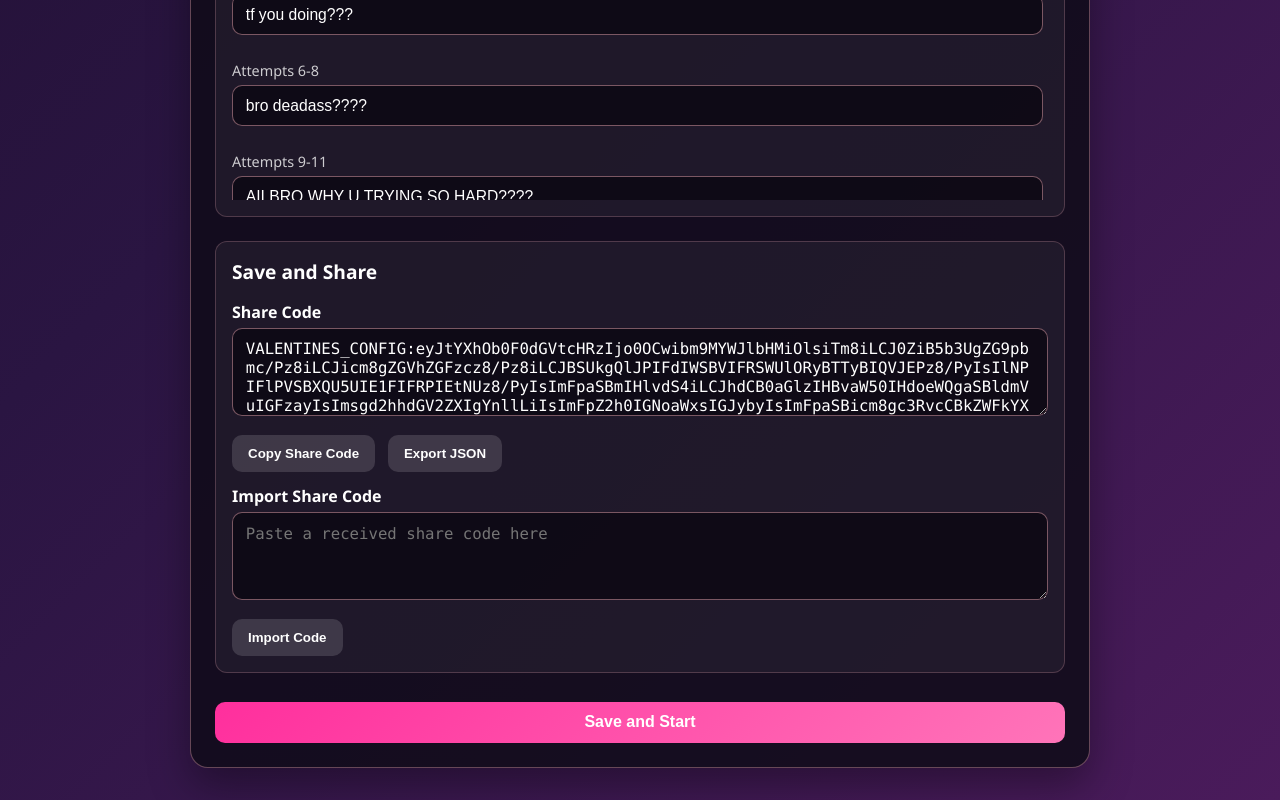
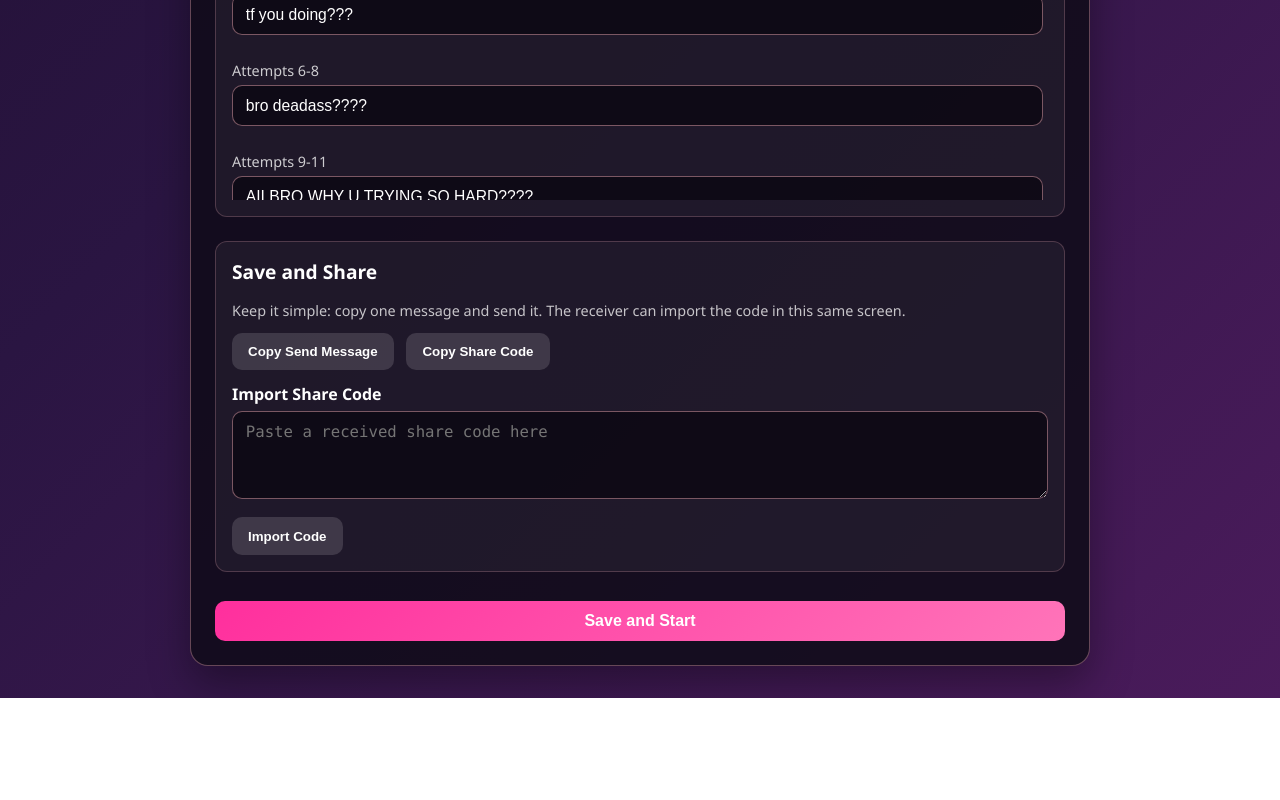
Before and after one commit to castrox2/Valentines, a React (Create React App) app: page / in a window 1280 px wide. Shown: the part 954-1754 px from the top of the page. After the commit the page ends 1652 px from the top, so only its background shows below. Built offline with nearby package versions, Linux system fonts and the light colour scheme.

Commit message:
PATCH 1.1.1
Added "Re-Open customization" button to allow users to re customize some text

Simplified send UX

Deleted old and unused .exes

```diff
--- a/src/App.tsx
+++ b/src/App.tsx
@@ -31,6 +31,10 @@ const App: React.FC = () => {
     setPage('success');
   };
 
+  const handleOpenCustomization = () => {
+    setPage('setup');
+  };
+
   return (
     <div className="app">
       {page === 'setup' && (
@@ -43,6 +47,7 @@ const App: React.FC = () => {
       {page === 'valentine' && (
         <ValentinePage
           onYes={handleYes}
+          onOpenCustomization={handleOpenCustomization}
           maxNoAttempts={config.maxNoAttempts}
           noLabels={config.noLabels}
         />
--- a/src/pages/SetupPage.css
+++ b/src/pages/SetupPage.css
@@ -53,6 +53,11 @@
   margin-top: 0.45rem;
   color: rgba(255, 255, 255, 0.75);
   font-size: 0.9rem;
+}
+
+.setup-send-hint {
+  margin-top: 0;
+  margin-bottom: 0.85rem;
 }
 
 .setup-input,
--- a/src/pages/SetupPage.tsx
+++ b/src/pages/SetupPage.tsx
@@ -23,6 +23,28 @@ type SetupStatus = {
   message: string;
 };
 
+async function copyToClipboard(text: string): Promise<boolean> {
+  try {
+    if (navigator.clipboard?.writeText) {
+      await navigator.clipboard.writeText(text);
+      return true;
+    }
+
+    const temporaryField = document.createElement('textarea');
+    temporaryField.value = text;
+    temporaryField.style.position = 'fixed';
+    temporaryField.style.left = '-9999px';
+    document.body.appendChild(temporaryField);
+    temporaryField.focus();
+    temporaryField.select();
+    const copied = document.execCommand('copy');
+    document.body.removeChild(temporaryField);
+    return copied;
+  } catch {
+    return false;
+  }
+}
+
 function getAttemptRangeLabel(index: number, maxNoAttempts: number): string {
   const start = index * NO_LABEL_STEP;
   const end = Math.min(start + (NO_LABEL_STEP - 1), maxNoAttempts);
@@ -41,6 +63,16 @@ const SetupPage: React.FC<SetupPageProps> = ({ initialConfig, isFirstLaunch, onS
   }, [initialConfig]);
 
   const shareCode = useMemo(() => createShareCode(draftConfig), [draftConfig]);
+  const sendMessage = useMemo(
+    () =>
+      [
+        'Use this Valentine setup code:',
+        shareCode,
+        '',
+        'Open the app, click "Re-open Customization", paste the code, and click "Import Code".',
+      ].join('\n'),
+    [shareCode]
+  );
 
   const noLabelRows = useMemo(
     () =>
@@ -73,46 +105,21 @@ const SetupPage: React.FC<SetupPageProps> = ({ initialConfig, isFirstLaunch, onS
   };
 
   const handleCopyShareCode = async () => {
-    try {
-      if (navigator.clipboard?.writeText) {
-        await navigator.clipboard.writeText(shareCode);
-        setStatus({ type: 'success', message: 'Share code copied to clipboard.' });
-        return;
-      }
-
-      const temporaryField = document.createElement('textarea');
-      temporaryField.value = shareCode;
-      temporaryField.style.position = 'fixed';
-      temporaryField.style.left = '-9999px';
-      document.body.appendChild(temporaryField);
-      temporaryField.focus();
-      temporaryField.select();
-      const copied = document.execCommand('copy');
-      document.body.removeChild(temporaryField);
-
-      if (copied) {
-        setStatus({ type: 'success', message: 'Share code copied to clipboard.' });
-      } else {
-        setStatus({ type: 'error', message: 'Clipboard copy failed. Copy from the box manually.' });
-      }
-    } catch {
+    const copied = await copyToClipboard(shareCode);
+    if (copied) {
+      setStatus({ type: 'success', message: 'Share code copied to clipboard.' });
+    } else {
       setStatus({ type: 'error', message: 'Clipboard copy failed. Copy from the box manually.' });
     }
   };
 
-  const handleExportJson = () => {
-    const normalized = normalizeConfig(draftConfig);
-    const jsonText = JSON.stringify(normalized, null, 2);
-    const blob = new Blob([jsonText], { type: 'application/json;charset=utf-8' });
-    const url = window.URL.createObjectURL(blob);
-    const link = document.createElement('a');
-    link.href = url;
-    link.download = 'valentines-config.json';
-    document.body.appendChild(link);
-    link.click();
-    document.body.removeChild(link);
-    window.URL.revokeObjectURL(url);
-    setStatus({ type: 'success', message: 'Configuration exported as JSON.' });
+  const handleCopySendMessage = async () => {
+    const copied = await copyToClipboard(sendMessage);
+    if (copied) {
+      setStatus({ type: 'success', message: 'Ready-to-send message copied to clipboard.' });
+    } else {
+      setStatus({ type: 'error', message: 'Clipboard copy failed. Try copying the share code only.' });
+    }
   };
 
   const handleImportShareCode = () => {
@@ -226,17 +233,16 @@ const SetupPage: React.FC<SetupPageProps> = ({ initialConfig, isFirstLaunch, onS
 
         <section className="setup-section">
           <h2 className="setup-section-title">Save and Share</h2>
-          <label className="setup-label" htmlFor="shareCode">
-            Share Code
-          </label>
-          <textarea id="shareCode" className="setup-textarea setup-mono" readOnly value={shareCode} />
-
+          <p className="setup-hint setup-send-hint">
+            Keep it simple: copy one message and send it. The receiver can import the code in this same
+            screen.
+          </p>
           <div className="setup-actions">
+            <button className="setup-button" type="button" onClick={handleCopySendMessage}>
+              Copy Send Message
+            </button>
             <button className="setup-button" type="button" onClick={handleCopyShareCode}>
               Copy Share Code
-            </button>
-            <button className="setup-button" type="button" onClick={handleExportJson}>
-              Export JSON
             </button>
           </div>
 
--- a/src/pages/ValentinePage.css
+++ b/src/pages/ValentinePage.css
@@ -7,6 +7,25 @@
   background: linear-gradient(135deg, #2d1b4e 0%, #3d1659 25%, #4a0e4e 50%, #5a1a5a 75%, #3d1659 100%);
   position: relative;
   overflow: hidden;
+}
+
+.reopen-setup-button {
+  position: absolute;
+  top: 1rem;
+  right: 1rem;
+  z-index: 20;
+  border: 1px solid rgba(255, 255, 255, 0.35);
+  background: rgba(8, 8, 16, 0.35);
+  color: #fff;
+  border-radius: 999px;
+  padding: 0.5rem 0.95rem;
+  font-size: 0.9rem;
+  font-weight: 600;
+  cursor: pointer;
+}
+
+.reopen-setup-button:hover {
+  background: rgba(8, 8, 16, 0.55);
 }
 
 .valentine-container::before {
@@ -163,6 +182,13 @@
 }
 
 @media (max-width: 768px) {
+  .reopen-setup-button {
+    top: 0.75rem;
+    right: 0.75rem;
+    font-size: 0.8rem;
+    padding: 0.45rem 0.75rem;
+  }
+
   .main-question {
     font-size: 2.5rem;
   }
--- a/src/pages/ValentinePage.tsx
+++ b/src/pages/ValentinePage.tsx
@@ -4,11 +4,17 @@ import './ValentinePage.css';
 
 interface ValentinePageProps {
   onYes: () => void;
+  onOpenCustomization: () => void;
   maxNoAttempts: number;
   noLabels: string[];
 }
 
-const ValentinePage: React.FC<ValentinePageProps> = ({ onYes, maxNoAttempts, noLabels }) => {
+const ValentinePage: React.FC<ValentinePageProps> = ({
+  onYes,
+  onOpenCustomization,
+  maxNoAttempts,
+  noLabels,
+}) => {
   const [noButtonPos, setNoButtonPos] = useState({ x: 0, y: 0 });
   const [yesClicked, setYesClicked] = useState(false);
   const [noAttempts, setNoAttempts] = useState(0);
@@ -38,6 +44,10 @@ const ValentinePage: React.FC<ValentinePageProps> = ({ onYes, maxNoAttempts, noL
 
   return (
     <div className="valentine-container">
+      <button className="reopen-setup-button" type="button" onClick={onOpenCustomization}>
+        Re-open Customization
+      </button>
+
       <div className="floating-hearts">
         {[...Array(5)].map((_, i) => (
           <div
```
Also changed, not shown: 2 other files (tests, documents, lock files or other folders).
